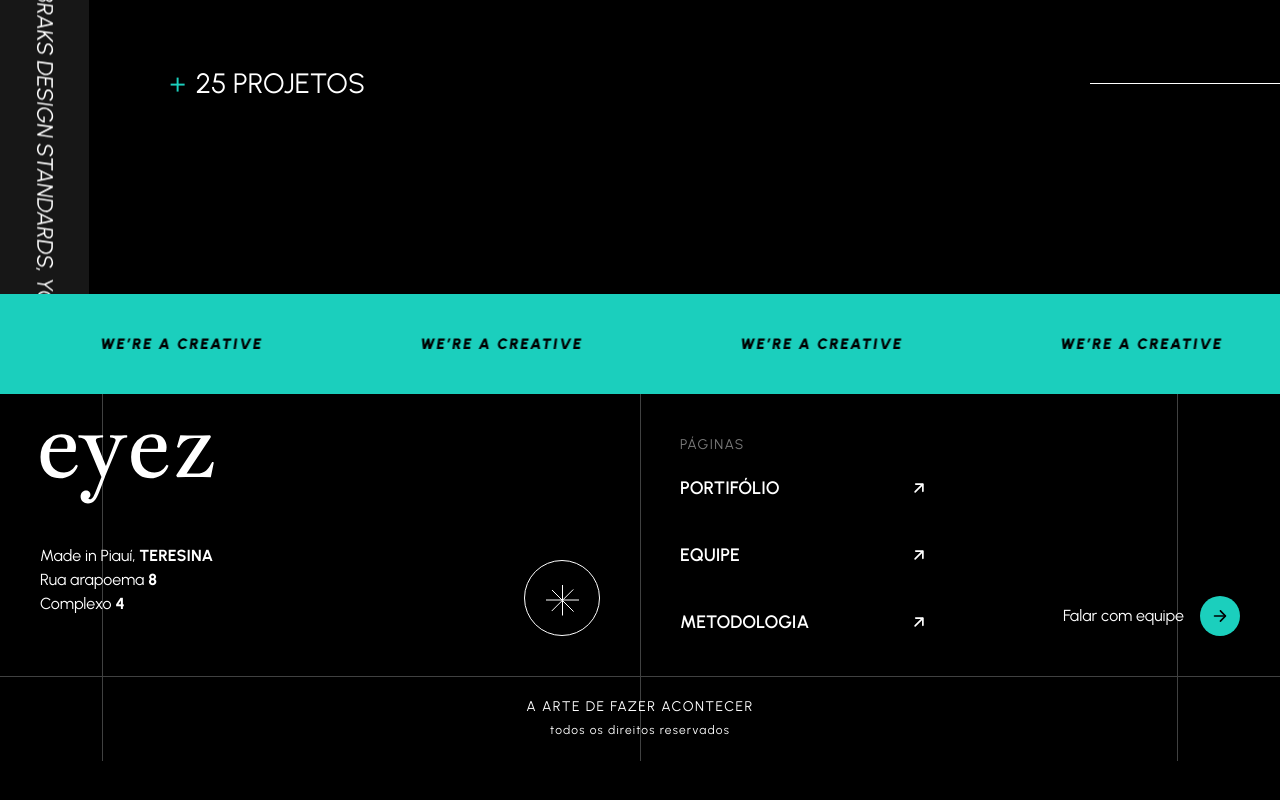
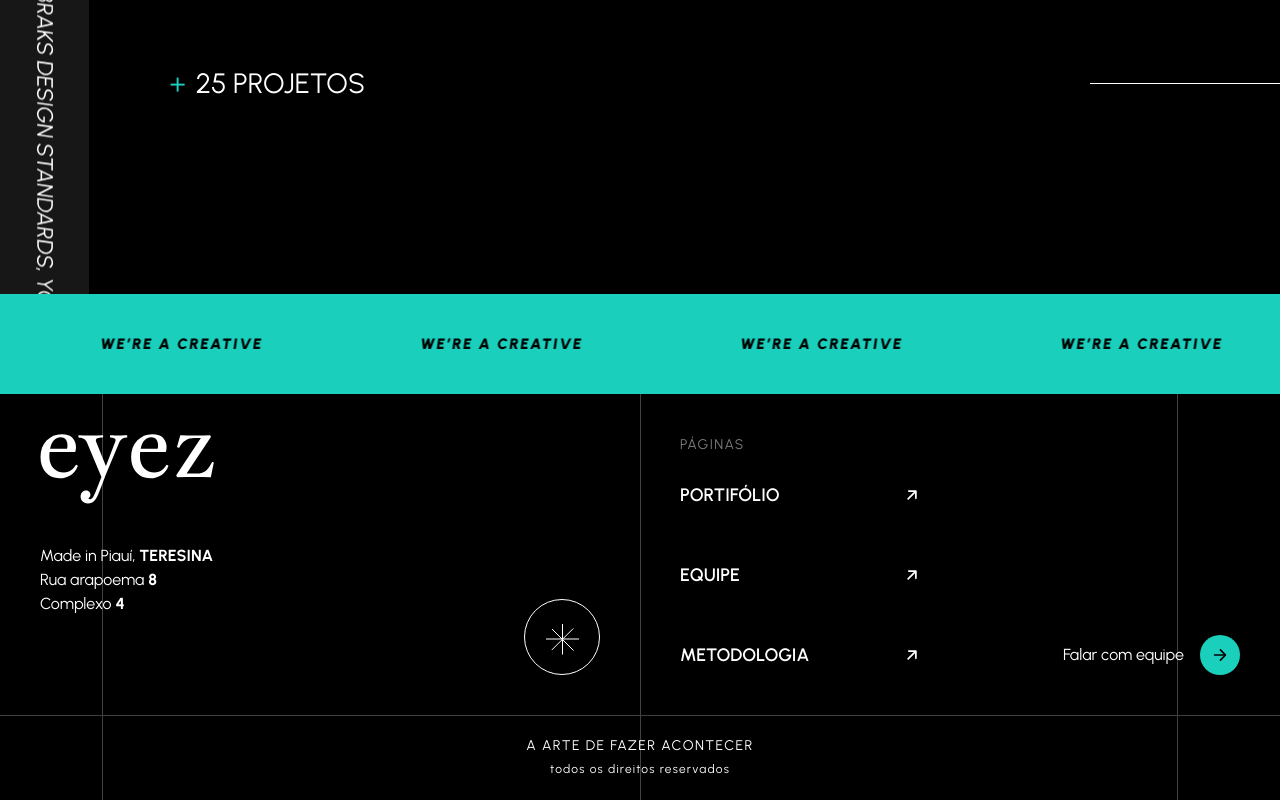
Before and after one commit to SavantWebDev/portfolio, a Next.js app: page / in a window 1280 px wide. Shown: the part 3016-3816 px from the top of the page. Before the commit the page ends 3777 px from the top, so only its background shows below. Built offline with nearby package versions, Linux system fonts and the light colour scheme.

Commit message:
Add transitions on footer elements

```diff
--- a/src/app/components/home/Footer/Footer.jsx
+++ b/src/app/components/home/Footer/Footer.jsx
@@ -42,30 +42,36 @@ export default function Footer() {
                             <li className={style.pageLink}>
                                 <a href="">
                                     <span>Portifólio</span>
+                                    <div className={style.areaIcon}>
                                         <svg width="26" height="26" viewBox="0 0 26 26" fill="none" xmlns="http://www.w3.org/2000/svg">
                                             <path fill-rule="evenodd" clip-rule="evenodd" d="M8.87488 9.12195C8.87488 8.65596 9.25264 8.2782 9.71863 8.2782L16.8781 8.2782C17.3441 8.2782 17.7218 8.65596 17.7218 9.12195L17.7218 16.2814C17.7218 16.7474 17.3441 17.1252 16.8781 17.1252C16.4121 17.1252 16.0343 16.7474 16.0343 16.2814L16.0343 9.9657L9.71863 9.9657C9.25264 9.9657 8.87488 9.58794 8.87488 9.12195Z" fill="black"/>
                                             <path fill-rule="evenodd" clip-rule="evenodd" d="M8.52533 17.4747C8.19583 17.1452 8.19583 16.6109 8.52533 16.2814L15.7842 9.02254C16.1137 8.69303 16.648 8.69303 16.9775 9.02254C17.307 9.35204 17.307 9.88628 16.9775 10.2158L9.71857 17.4747C9.38907 17.8042 8.85484 17.8042 8.52533 17.4747Z" fill="black"/>
                                         </svg>
+                                    </div>
                                 </a>
                             </li>
                             {/* Page Link */}
                             <li className={style.pageLink}>
                                 <a href="">
                                     <span>EQUIPE</span>
+                                    <div className={style.areaIcon}>
                                         <svg width="26" height="26" viewBox="0 0 26 26" fill="none" xmlns="http://www.w3.org/2000/svg">
                                             <path fill-rule="evenodd" clip-rule="evenodd" d="M8.87488 9.12195C8.87488 8.65596 9.25264 8.2782 9.71863 8.2782L16.8781 8.2782C17.3441 8.2782 17.7218 8.65596 17.7218 9.12195L17.7218 16.2814C17.7218 16.7474 17.3441 17.1252 16.8781 17.1252C16.4121 17.1252 16.0343 16.7474 16.0343 16.2814L16.0343 9.9657L9.71863 9.9657C9.25264 9.9657 8.87488 9.58794 8.87488 9.12195Z" fill="black"/>
                                             <path fill-rule="evenodd" clip-rule="evenodd" d="M8.52533 17.4747C8.19583 17.1452 8.19583 16.6109 8.52533 16.2814L15.7842 9.02254C16.1137 8.69303 16.648 8.69303 16.9775 9.02254C17.307 9.35204 17.307 9.88628 16.9775 10.2158L9.71857 17.4747C9.38907 17.8042 8.85484 17.8042 8.52533 17.4747Z" fill="black"/>
                                         </svg>
+                                    </div>
                                 </a>
                             </li>
                             {/* Page Link */}
                             <li className={style.pageLink}>
                                 <a href="">
                                     <span>METODOLOGIA</span>
+                                    <div className={style.areaIcon}>
                                         <svg width="26" height="26" viewBox="0 0 26 26" fill="none" xmlns="http://www.w3.org/2000/svg">
                                             <path fill-rule="evenodd" clip-rule="evenodd" d="M8.87488 9.12195C8.87488 8.65596 9.25264 8.2782 9.71863 8.2782L16.8781 8.2782C17.3441 8.2782 17.7218 8.65596 17.7218 9.12195L17.7218 16.2814C17.7218 16.7474 17.3441 17.1252 16.8781 17.1252C16.4121 17.1252 16.0343 16.7474 16.0343 16.2814L16.0343 9.9657L9.71863 9.9657C9.25264 9.9657 8.87488 9.58794 8.87488 9.12195Z" fill="black"/>
                                             <path fill-rule="evenodd" clip-rule="evenodd" d="M8.52533 17.4747C8.19583 17.1452 8.19583 16.6109 8.52533 16.2814L15.7842 9.02254C16.1137 8.69303 16.648 8.69303 16.9775 9.02254C17.307 9.35204 17.307 9.88628 16.9775 10.2158L9.71857 17.4747C9.38907 17.8042 8.85484 17.8042 8.52533 17.4747Z" fill="black"/>
                                         </svg>
+                                    </div>
                                 </a>
                             </li>
                         </ul>
--- a/src/app/components/home/Footer/Footer.module.css
+++ b/src/app/components/home/Footer/Footer.module.css
@@ -68,12 +68,63 @@
 
 .pageLink a {
     display: flex;
+    align-items: center;
     justify-content: space-between;
 }
 
-.pageLink svg path {
+.pageLink a span {
+    position: relative;
+    display: block;
+}
+
+.pageLink a span::after {
+    content: '';
+    position: absolute;
+    bottom: -8px;
+    left: 0px;
+    width: 0%;
+    height: 1px;
+    background-color: #1BCFBD;
+    transition: .3s;
+}
+
+.pageLink:hover a span::after {
+    width: 60%;
+}
+
+.areaIcon {
+    display: flex;
+    justify-content: center;
+    align-items: center;
+    width: 40px;
+    height: 40px;
+    border-radius: 50%;
+    border: 1px solid transparent;
+    transition: .3s;
+}
+
+.pageLink:hover .areaIcon {
+    border: 1px solid #1BCFBD;
+}
+
+.pageLink .areaIcon svg {
+    transition: .3s;
+}
+
+.pageLink:hover .areaIcon svg {
+    rotate: 45deg;
+}
+
+.areaIcon svg path {
+    transition: .3s;
     fill: #fff;
 }
+
+.pageLink:hover .areaIcon svg path {
+    fill: #1BCFBD;
+}
+
+/* Area Talk With Team */
 
 .talkWithTeam {
     display: flex;
@@ -85,6 +136,26 @@
 .buttonArea {
     display: flex;
     align-items: center;
+    cursor: pointer;
+}
+
+.buttonArea p {
+    position: relative;
+}
+
+.buttonArea p::after {
+    content: '';
+    position: absolute;
+    bottom: -8px;
+    left: 0px;
+    width: 0%;
+    height: 1px;
+    background-color: #1BCFBD;
+    transition: .3s;
+}
+
+.buttonArea:hover p::after {
+    width: 40%;
 }
 
 .buttonArea button {
@@ -96,6 +167,11 @@
     height: 40px;
     margin-left: 16px;
     border-radius: 50%;
+    transition: .3s;
+}
+
+.buttonArea:hover button {
+    background-color: #fff;
 }
 
 /* Rodape */
```
Lines whose indentation alone changed are shown as unchanged.
